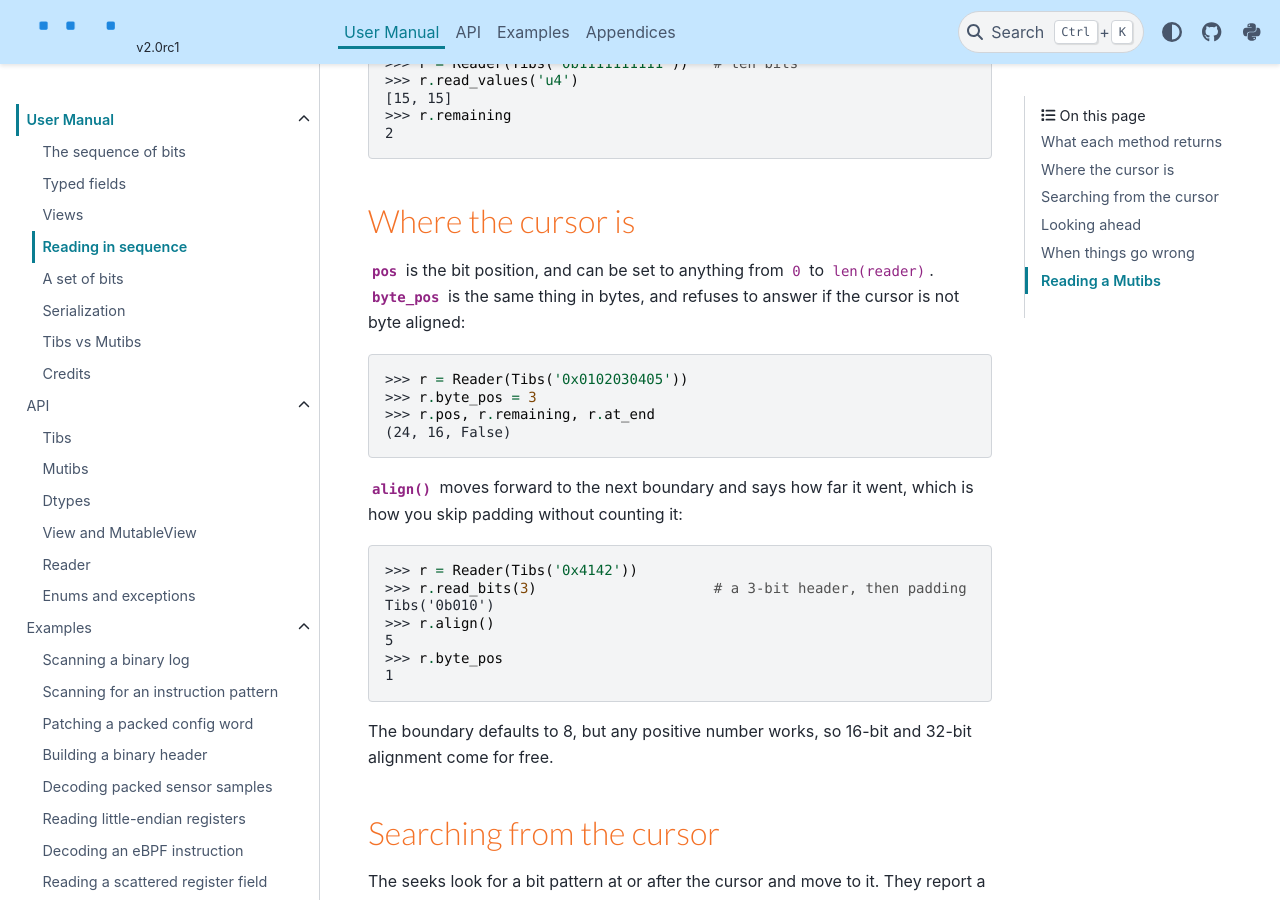
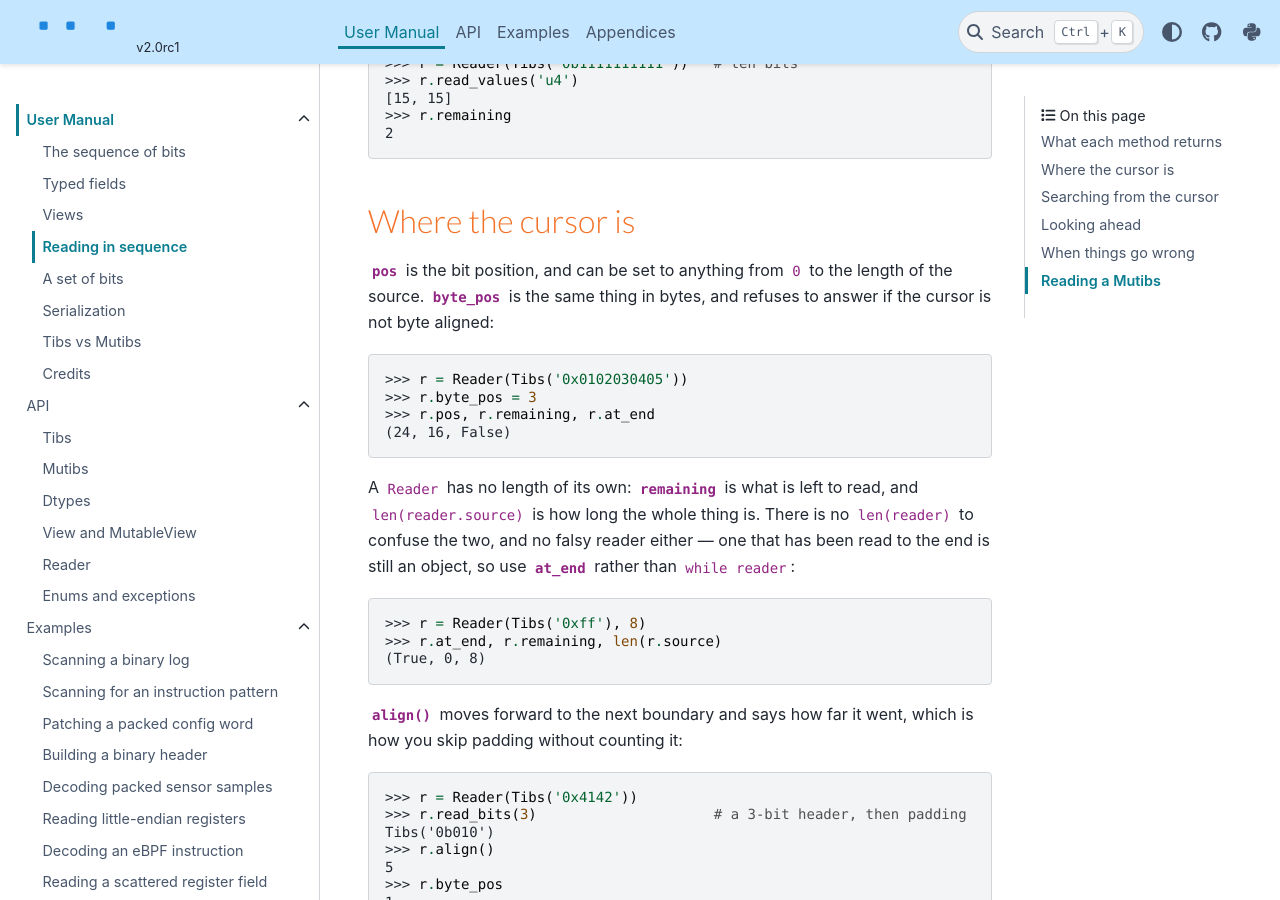
Before and after one commit to scott-griffiths/tibs, a Sphinx documentation site: the page built from doc/reading.rst, in a window 1280 px wide and 900 px high, scrolled down 1956 px. Built offline with Sphinx 7.4.7 and the PyData theme 0.15.4, drawn with Linux system fonts in a browser that asks for light colours; pages that are not in the unit, such as notebooks, are missing from menus.

Commit message:
Give Reader no length of its own, and show it off
len(reader) is gone (remaining and len(reader.source) say the two things
it confused), promoting a View now points at to_tibs(), and a new
record_stream example reads tagged variable-length records with a cursor.

```diff
--- a/doc/reading.rst
+++ b/doc/reading.rst
@@ -92,13 +92,23 @@ Where the cursor is
 ^^^^^^^^^^^^^^^^^^^
 
 :attr:`~Reader.pos` is the bit position, and can be set to anything from ``0``
-to ``len(reader)``. :attr:`~Reader.byte_pos` is the same thing in bytes, and
-refuses to answer if the cursor is not byte aligned::
+to the length of the source. :attr:`~Reader.byte_pos` is the same thing in
+bytes, and refuses to answer if the cursor is not byte aligned::
 
     >>> r = Reader(Tibs('0x0102030405'))
     >>> r.byte_pos = 3
     >>> r.pos, r.remaining, r.at_end
     (24, 16, False)
+
+A ``Reader`` has no length of its own: :attr:`~Reader.remaining` is what is left
+to read, and ``len(reader.source)`` is how long the whole thing is. There is no
+``len(reader)`` to confuse the two, and no falsy reader either — one that has
+been read to the end is still an object, so use :attr:`~Reader.at_end` rather
+than ``while reader``::
+
+    >>> r = Reader(Tibs('0xff'), 8)
+    >>> r.at_end, r.remaining, len(r.source)
+    (True, 0, 8)
 
 :meth:`~Reader.align` moves forward to the next boundary and says how far it
 went, which is how you skip padding without counting it::
```
Also changed, not shown: README.md (+9 -1 lines), doc/examples.rst (+10 -0 lines), 6 other files.
